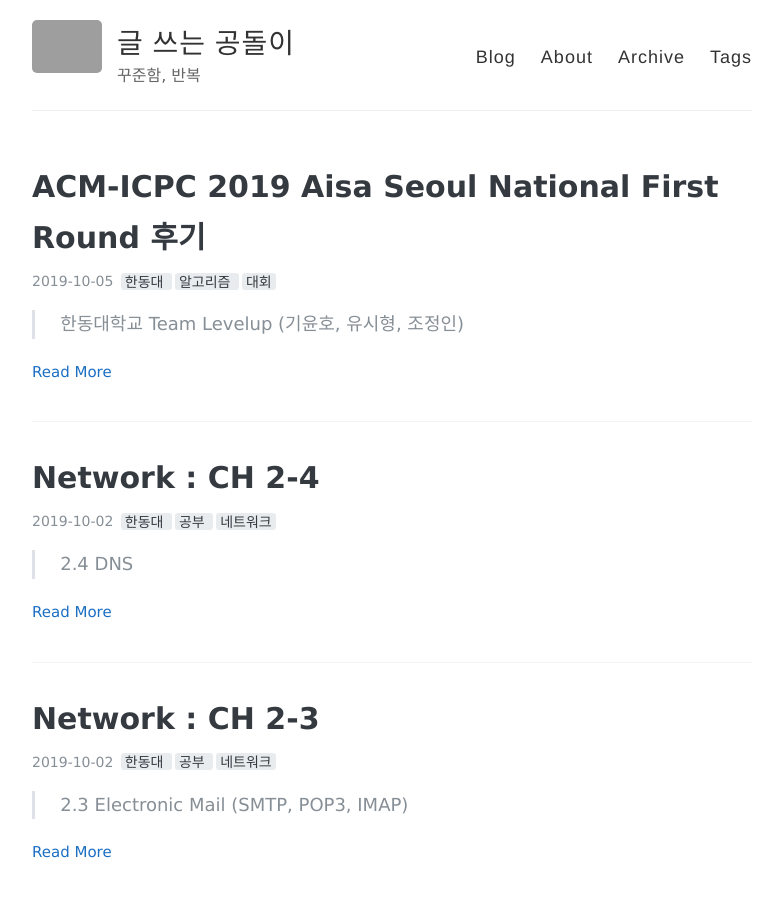
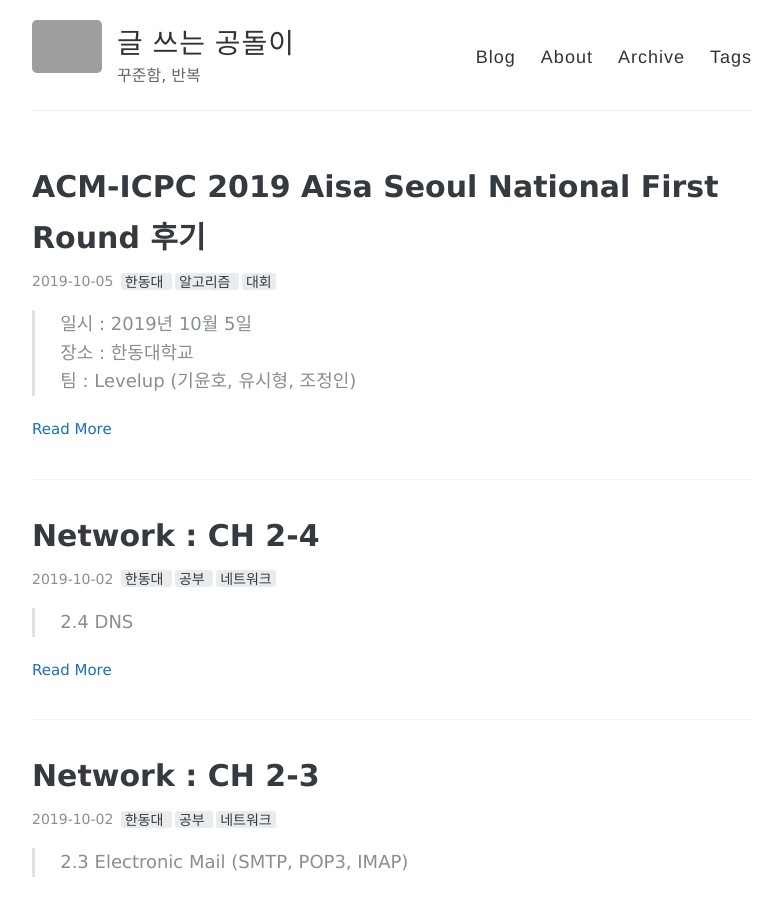
Before and after one commit to sihyungyou/sihyungyou.github.io, a Jekyll site: the page built from index.html, in a window 1280 px wide and 900 px high. Shown: the whole window, without its empty margins (248-1030 px from the left). Built offline with Jekyll 4.4.1, drawn with Linux system fonts in a browser that asks for light colours; the list of posts is cut into pages by our own code; grey boxes are pictures that could not be loaded.

Commit message:
fixed typo

```diff
--- a/_posts/2019-10-05-acmicpc2019.md
+++ b/_posts/2019-10-05-acmicpc2019.md
@@ -5,7 +5,9 @@
 comments: true
 ---
 
-> 한동대학교 Team Levelup (기윤호, 유시형, 조정인)
+> 일시 : 2019년 10월 5일
+> 장소 : 한동대학교
+> 팀 : Levelup (기윤호, 유시형, 조정인)
 
 ### ACM-ICPC란?
 ACM-ICPC는 한국 대학생 프로그래밍 경시대회이라고 생각하면 된다. 이번에 참가한 대회는 온라인 예선전으로 3인 1팀으로 출전할 수 있다. 특이한 점은 세 명이서 하나의 컴퓨터로만 문제를 해결해야한다는 것이다. 구글링이나 이전에 풀었던 소스를 참고하는 것은 불가능하고 오직 공식 reference 사이트만 이용 가능하다. 단, 사전에 인쇄해온 팀노트는 참고할 수 있다.
@@ -30,7 +32,7 @@
 대회 초짜에게 무슨 팁이 있을까. 평소에 꾸준히 하자라는 다짐!
 
 ### 느낀점
-결과를 보니 1, 2등과 문제 수 차이도 없다. ACM-ICPC는 푼 문제 수가 같으면 제출 시간이 빠른 팀이 더 높은 점수를 받는 것으로 알고있다. 그래서 더 아쉬운 것 같다. 평소에 지금 뭐 한다고 되겠어? 라는 현타와 이거라도 공부 조금 더 해볼까? 라는 생각이 항상 충돌하는데 그 작은 생각 차이가 큰 실력의 차이를 만든다는 걸 깨달은 대회였다. 특히 제곱수의 합 문제의 경우는 진짜 백준에서 풀어본 문제와 완전히 동일한 문제였어서 평소에 준비된 자에게 기회가 온다, 운도 실력이다 등의 클리셰를 몸소 경험한 하루였다. 앞으로도 여러 대회에 잘하지는 못하더라도 나가보면서 천상계 프로그래머가 되기 위해 노력해야겠다!!
+결과를 보니 1, 2등과 문제 수 차이도 없다. ACM-ICPC는 푼 문제 수가 같으면 제출 시간이 빠른 팀이 더 높은 점수를 받는 것으로 알고있다. 그래서 더 아쉬운 것 같다. 평소에 지금 뭐 한다고 되겠어? 라는 현타와 이거라도 공부 조금 더 해볼까? 라는 생각이 항상 충돌하는데 그 작은 생각 차이가 큰 실력의 차이를 만든다는 걸 깨달은 대회였다. 특히 제곱수의 합 문제의 경우는 진짜 백준에서 풀어본 문제와 완전히 동일한 문제였어서 평소에 준비된 자에게 기회가 온다, 운도 실력이다 등의 클리셰를 몸소 경험한 하루였다. 앞으로도 여러 대회에 잘하지는 못하더라도 나가보면서 팀 이름처럼 Level up 하기 위해 노력해야겠다!!
 
 ### 깨알 CRA 자랑..
 CRA(Computer Research Association)는 내가 속한 한동대학교 전산연구동아리인데 학교차원에서 상금을 지원하는 TOP 5중 1, 3, 4등을 싹쓸이했다. 자랑스러운 크라! 더 열심히해보즈아~
```
